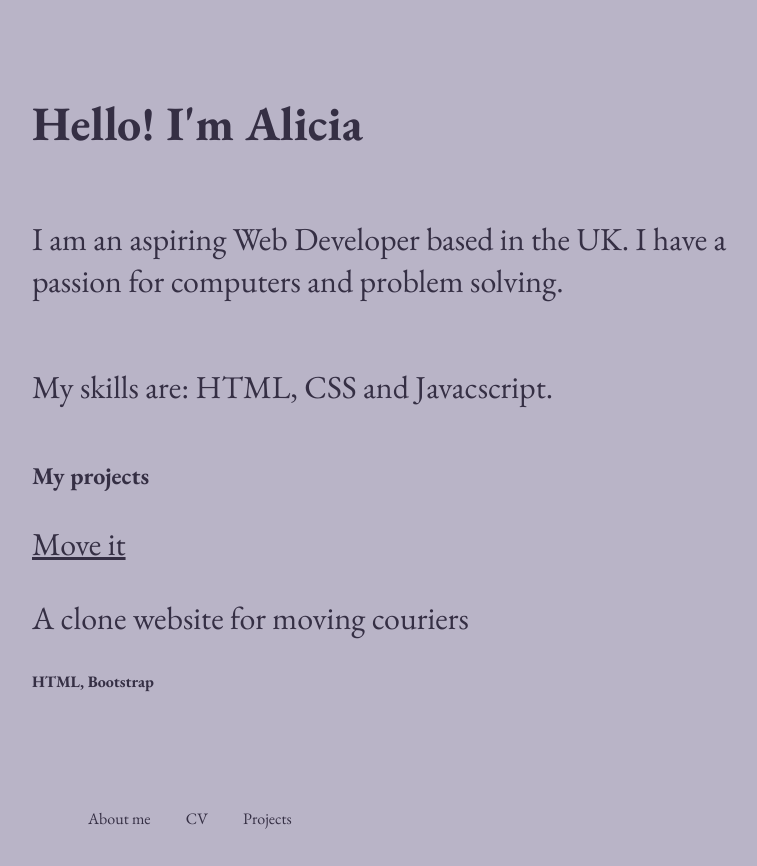
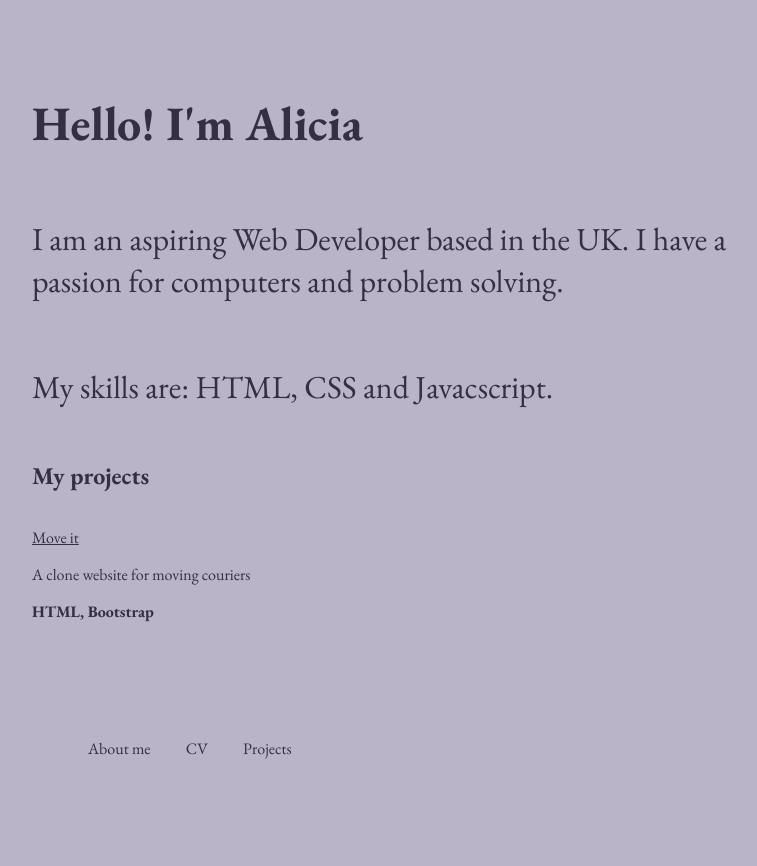
Before and after one commit to evealexis/evealexis.github.io, a plain HTML site: page index.html in a window 1280 px wide. Shown: the whole page, without its empty margins (18-775 px from the left). After the commit the page ends 825 px from the top, so only its background shows below. Drawn offline with nearby package versions, Linux system fonts and the light colour scheme.

Commit message:
Update style.css

```diff
--- a/style.css
+++ b/style.css
@@ -12,7 +12,7 @@ h1 {
     display: block;
 }
 
-p {
+.top-container, p {
     font-size: 2rem;
 }
 
@@ -41,12 +41,18 @@ a:link {
     color: #FAF0E6;
   }
 
+.projects li {
+    padding: 0;
+}
+
+.projects ul {
+    padding-left: 0;
+}
 
 li {
-        display: inline-block;
-        padding: 0 1rem;
-        list-style-type: none;
-
+     display: inline-block;
+     padding: 0 1rem;
+    list-style-type: none;
 }
 
 
@@ -73,7 +79,7 @@ padding: 50px;
     max-width: 700px;
 }
 
-.projects>p {
+.projects > p {
     font-size: 1rem;
 }
 
@@ -82,3 +88,14 @@ hr {
     border: #B9B4C7;
     margin: 20px;
 }
+
+.grid-container {
+    display: grid;
+    grid-template-columns: 1fr 1fr;
+    grid-template-rows: repeat(1, auto);
+    gap: 20px;
+}
+
+.box p {
+    font-size: 1rem;
+}
```
